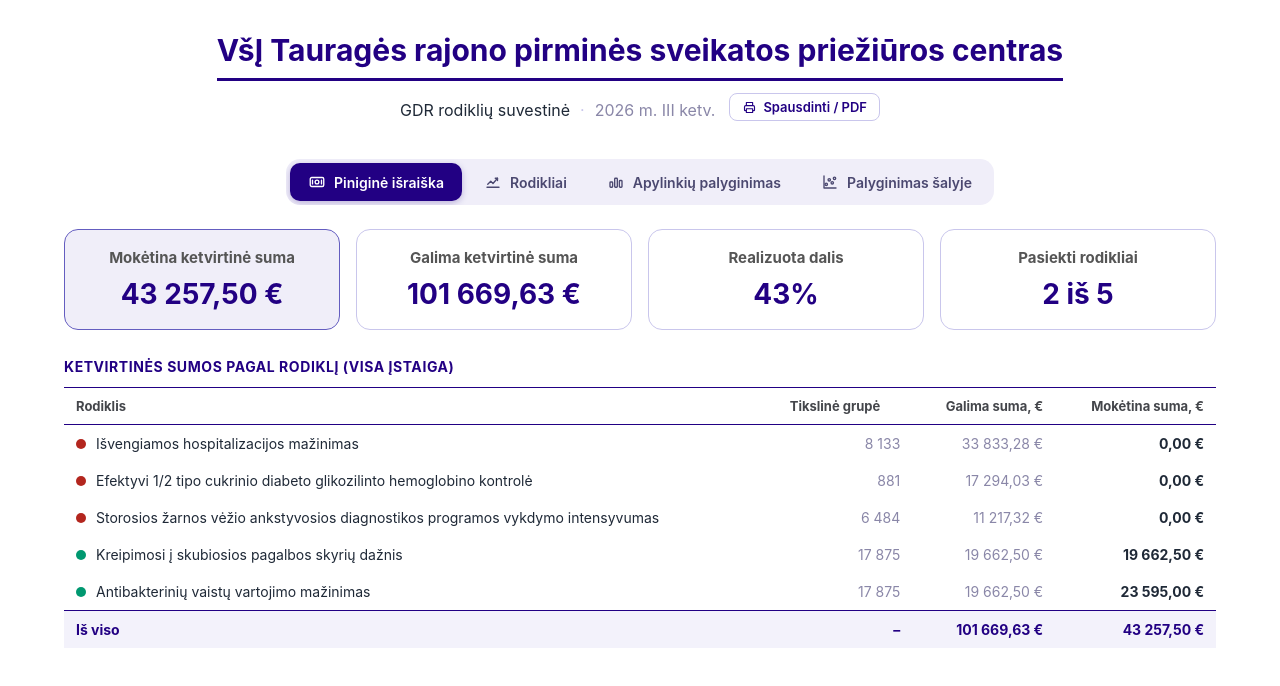
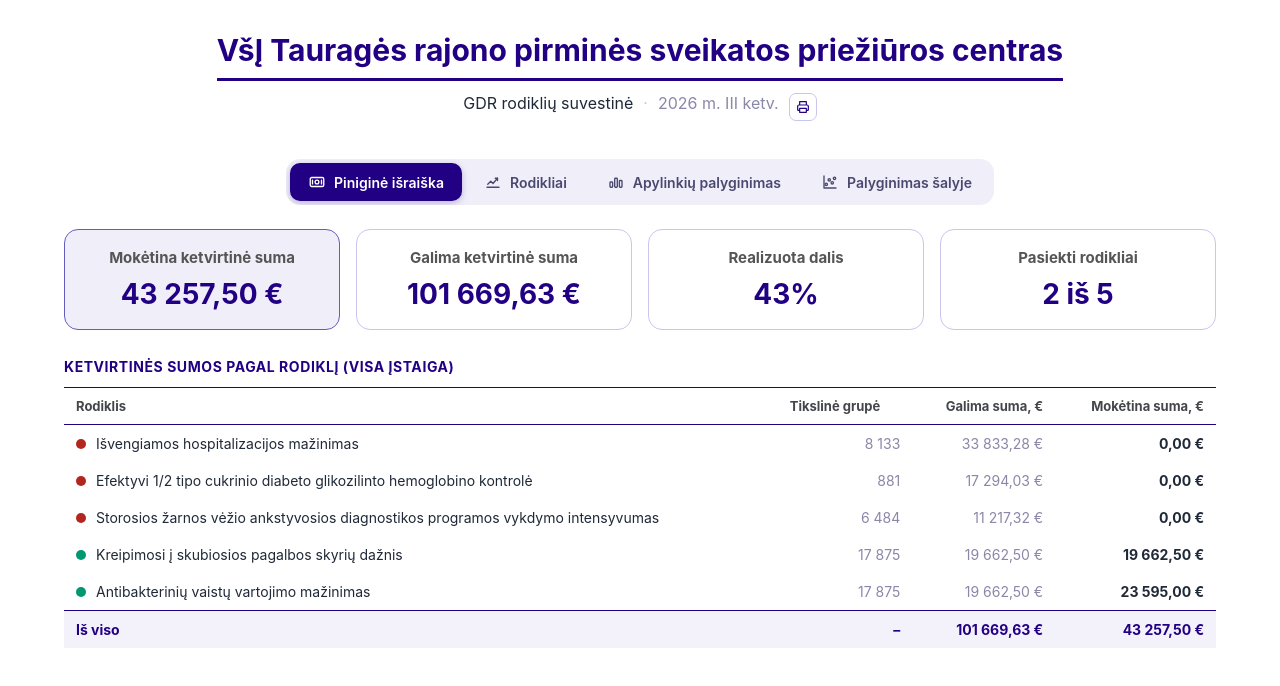
Before and after one commit to LukasZilinskas/Wage-scraper-presentation, a plain HTML site: page gdr-pavyzdys/index.html in a window 1280 px wide. Drawn offline with Linux system fonts and the light colour scheme.

Commit message:
Pavyzdys: spausdinimo mygtukas – tik ženkliukas

```diff
--- a/gdr-pavyzdys/assets/app.6eed9d39e490.css
+++ b/gdr-pavyzdys/assets/app.73af248b49fb.css
@@ -5,10 +5,9 @@ body{font-family:Inter,"Segoe UI",Arial,sans-serif;margin:0;background:#fff;colo
 header{text-align:center;margin-bottom:28px}
 h1{display:inline-block;margin:0;padding-bottom:10px;border-bottom:3px solid var(--violet);color:var(--violet);font-size:30px;font-weight:700}
 .sub{margin-top:12px;font-size:16px;color:#1F2937}
-.pdf{display:inline-flex;align-items:center;gap:6px;margin-left:14px;padding:5px 12px;border:1px solid var(--line);border-radius:8px;background:#fff;color:var(--violet);font:600 13px Inter,"Segoe UI",Arial,sans-serif;cursor:pointer;vertical-align:1px}
+.pdf{display:inline-flex;align-items:center;justify-content:center;width:28px;height:28px;margin-left:10px;padding:0;border:1px solid var(--line);border-radius:7px;background:#fff;color:var(--violet);cursor:pointer;vertical-align:-6px}
 .pdf:hover{background:var(--lav)}.pdf:focus-visible{outline:2px solid var(--violet);outline-offset:2px}
-.pdf svg{width:15px;height:15px;fill:none;stroke:currentColor;stroke-width:1.8;stroke-linecap:round;stroke-linejoin:round}
-@media(max-width:480px){.pdf{margin:10px 0 0}}
+.pdf svg{width:16px;height:16px;fill:none;stroke:currentColor;stroke-width:1.8;stroke-linecap:round;stroke-linejoin:round}
 .per{font-size:16px;color:var(--mut)}.per::before{content:"·";margin:0 10px;color:var(--line)}
 .cards{display:grid;grid-template-columns:repeat(4,1fr);gap:16px}
 .card{background:#fff;border:1px solid var(--line);border-radius:14px;padding:18px 20px;text-align:center}
--- a/gdr-pavyzdys/index.html
+++ b/gdr-pavyzdys/index.html
@@ -4,11 +4,11 @@
 <meta name="robots" content="noindex,nofollow,noarchive,nosnippet">
 <meta name="referrer" content="no-referrer">
 <title>GDR rodiklių suvestinė – VšĮ Tauragės rajono pirminės sveikatos priežiūros centras</title>
-<link rel="stylesheet" href="assets/app.6eed9d39e490.css">
+<link rel="stylesheet" href="assets/app.73af248b49fb.css">
 </head><body><div class="wrap">
 <header>
 <h1 id="title"></h1>
-<div class="sub">GDR rodiklių suvestinė<span class="per" id="period"></span><button type="button" class="pdf" id="pdf"><svg viewBox="0 0 24 24" aria-hidden="true"><path d="M7 9V4h10v5M7 17H5a1 1 0 0 1-1-1v-5a2 2 0 0 1 2-2h12a2 2 0 0 1 2 2v5a1 1 0 0 1-1 1h-2M7 14h10v6H7z"/></svg>Spausdinti / PDF</button></div>
+<div class="sub">GDR rodiklių suvestinė<span class="per" id="period"></span><button type="button" class="pdf" id="pdf" aria-label="Spausdinti arba įrašyti PDF" title="Spausdinti / PDF"><svg viewBox="0 0 24 24" aria-hidden="true"><path d="M7 9V4h10v5M7 17H5a1 1 0 0 1-1-1v-5a2 2 0 0 1 2-2h12a2 2 0 0 1 2 2v5a1 1 0 0 1-1 1h-2M7 14h10v6H7z"/></svg></button></div>
 </header>
 <noscript><div class="notice"><p>Ataskaitai rodyti naršyklėje turi būti įjungtas JavaScript.</p></div></noscript>
 <nav id="tabs" aria-label="Puslapiai"><div class="seg" role="tablist" aria-label="Ataskaitos skirtukai">
```
Also changed, not shown: gdr-pavyzdys/filialai/index.html (+2 -2 lines).
